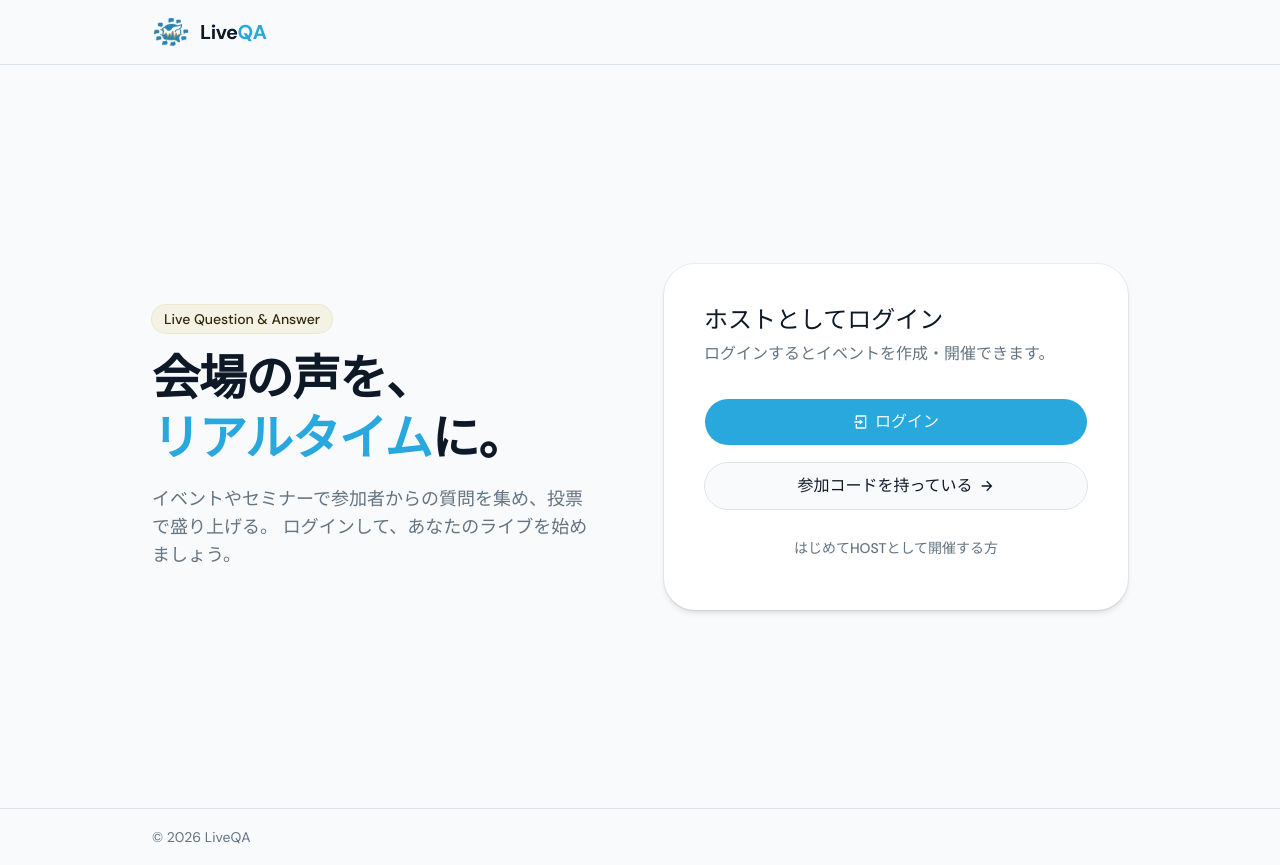
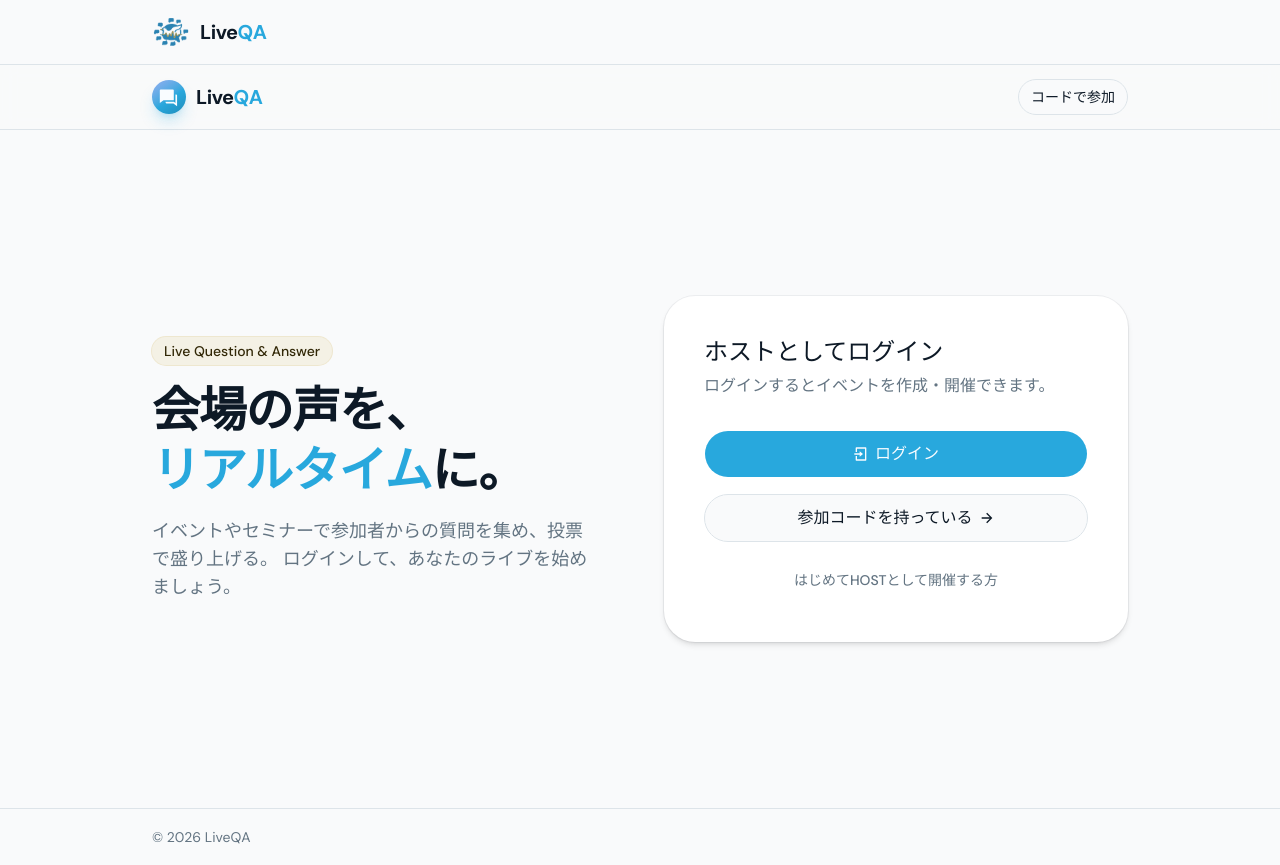
Before and after one commit to muscat2356/LiveQA-app, a Next.js app in the folder frontend/: page / in a window 1280 px wide. Built offline with nearby package versions, Linux system fonts and the light colour scheme.

Commit message:
リリースのための修正

```diff
--- a/frontend/app/(organizer)/dashboard/[id]/DeleteButton.tsx
+++ b/frontend/app/(organizer)/dashboard/[id]/DeleteButton.tsx
@@ -2,7 +2,7 @@
 
 import { Button } from "@/components/ui/button";
 import { Dialog, DialogClose, DialogContent, DialogDescription, DialogFooter, DialogHeader, DialogTitle, DialogTrigger } from "@/components/ui/dialog";
-import { deleteEvent } from "@/lib/api/server/eventApi"
+import { deleteEvent } from "@/lib/api/client/eventApi";
 
 import { useRouter } from "next/navigation";
 import { useState } from "react";
--- a/frontend/app/(organizer)/dashboard/[id]/UpdateEventNameForm.tsx
+++ b/frontend/app/(organizer)/dashboard/[id]/UpdateEventNameForm.tsx
@@ -3,7 +3,8 @@
 import { Button } from "@/components/ui/button";
 import { Input } from "@/components/ui/input";
 import { Label } from "@/components/ui/label";
-import { updateEvent } from "@/lib/api/server/eventApi";
+import { updateEvent } from "@/lib/api/client/eventApi";
+
 import { useRouter } from "next/navigation";
 import { FormEvent, useState } from "react";
 
--- a/frontend/app/page.tsx
+++ b/frontend/app/page.tsx
@@ -7,6 +7,7 @@ import {
   CardHeader,
   CardTitle,
 } from "@/components/ui/card";
+import { Logo } from "@/components/brand/Logo";
 import { RiArrowRightLine, RiLoginBoxLine } from "@remixicon/react";
 import Link from "next/link";
 
@@ -18,10 +19,28 @@ import Link from "next/link";
 export default function Home() {
   const LOGIN_URL =
     process.env.NEXT_PUBLIC_KEYCLOAK_LOGIN_URL ??
-    "http:localhost:8081/oauth2/authorization/keycloak";
+    "http://localhost:8081/oauth2/authorization/keycloak";
 
   return (
     <div className="flex min-h-screen flex-col">
+      {/* Header */}
+      <header className="sticky top-0 z-10 border-b bg-background/80 backdrop-blur">
+        <div className="app-container flex h-16 items-center justify-between">
+          <Link href="/" aria-label="LiveQA ホーム">
+            <Logo size={34} />
+          </Link>
+          <nav className="flex items-center gap-2">
+            <Button
+              variant="outline"
+              nativeButton={false}
+              render={<Link href="/join" />}
+            >
+              コードで参加
+            </Button>
+          </nav>
+        </div>
+      </header>
+
       {/* Hero */}
       <main className="app-container flex flex-1 items-center py-12 sm:py-20">
         <div className="grid w-full items-center gap-12 lg:grid-cols-2">
```
